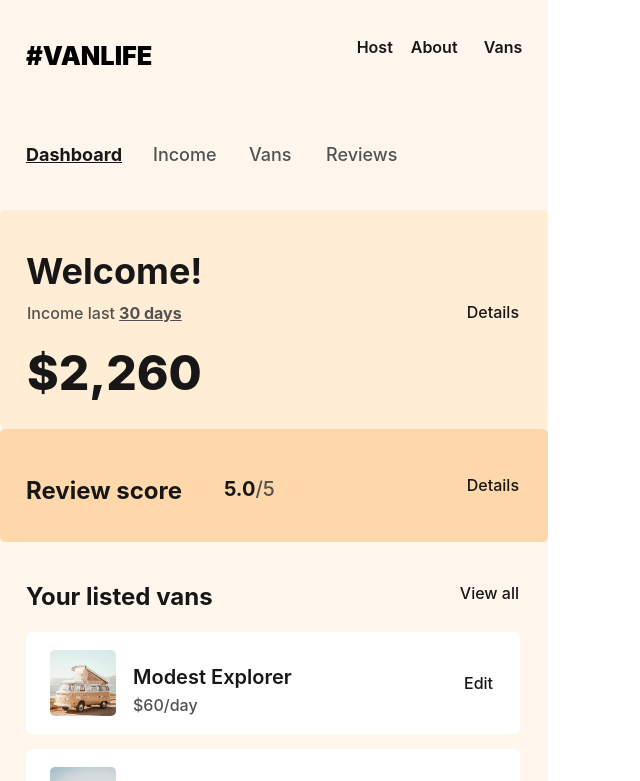
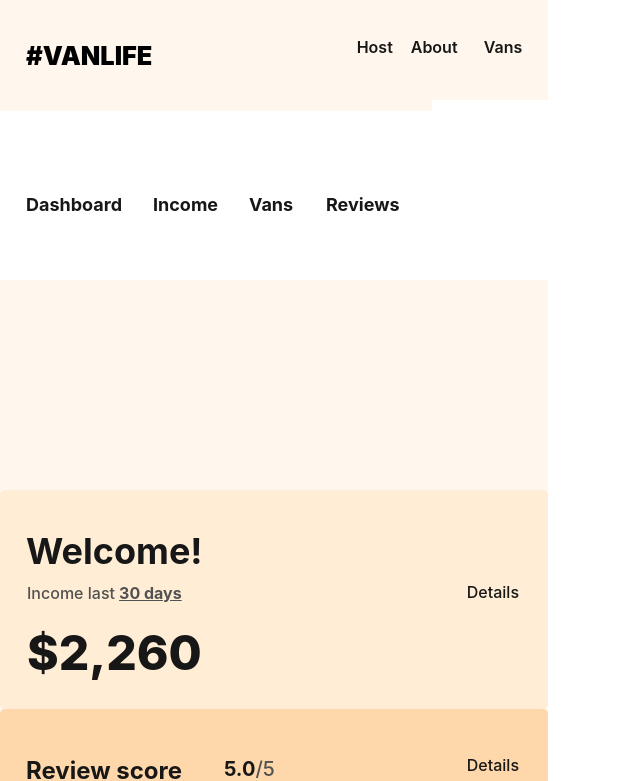
Before and after one commit to bhivgadearav/react-practice, a React app: page /host in a window 1280 px wide. Shown: the top 781 px of the page, without its empty margins (0-640 px from the left). Built offline with nearby package versions, Linux system fonts and the light colour scheme; the HTML template or start-up script is replaced by a standard one.

Commit message:
unifinished css
layout routes added but css collided

```diff
--- /dev/null
+++ b/src/App.css
@@ -0,0 +1,3 @@
+@tailwind base;
+@tailwind components;
+@tailwind utilities;
--- a/src/App.jsx
+++ b/src/App.jsx
@@ -1,5 +1,5 @@
 import { useState } from "react";
-import "./App.scss";
+import "./App.css";
 import Home from "./Home";
 import {BrowserRouter, Routes, Route, Link} from "react-router-dom";
 import About from "./About";
@@ -11,12 +11,13 @@ import HostDashboard from "./HostDashboard";
 import HostVans from "./HostVans";
 import HostReviews from "./HostReviews";
 import HostIncome from "./HostIncome";
+import HostNav from "./HostNav";
 
 function App() {
   return (
     <>
       <BrowserRouter>
-      <div className="w-[548.15px] relative z-10 bg-orange-50">
+      <div className="w-[548.15px] h-[100px] relative z-50 bg-orange-50">
         <header className="pl-[26px] pr-[25.82px] pt-9 pb-[34.62px] left-[0.02px] top-0 absolute bg-orange-50 justify-center items-center gap-[235.21px] inline-flex">
             <Link to='/' className="w-[144.51px] text-black text-[25.35px] font-black font-['Inter'] leading-10">
                 #VANLIFE
@@ -42,10 +43,12 @@ function App() {
         <Route path="/vans/tier/:tier" element={<Vans />} />
         <Route path="*" element={<NotFound />} />
         <Route path="/login" element={<Login />} />
-        <Route path="/host" element={<HostDashboard />} />
-        <Route path="/host/income" element={<HostIncome />} />
-        <Route path="/host/vans" element={<HostVans/>} />
-        <Route path="/host/reviews" element={<HostReviews />} />
+        <Route element={<HostNav />}>
+          <Route path="/host" element={<HostDashboard />} />
+          <Route path="/host/income" element={<HostIncome />} />
+          <Route path="/host/vans" element={<HostVans />} />
+          <Route path="/host/reviews" element={<HostReviews />} />
+        </Route>
       </Routes>
       </BrowserRouter>
     </>
--- a/src/App.scss
+++ /dev/null
@@ -1,6 +0,0 @@
-// Earlier Project
-// #formfile {
-//   display: flex;
-//   justify-content: center;
-//   padding-top: 15%;
-// }
--- a/src/HostDashboard.jsx
+++ b/src/HostDashboard.jsx
@@ -3,19 +3,7 @@ import React from "react";
 export default function HostDashboard(){
     return (
         <>
-        <div className="w-[548px] h-[1096px] relative bg-orange-50">
-            <div className="w-[98px] h-[21px] left-[26px] top-[144px] absolute text-neutral-900 text-lg font-bold font-['Inter'] underline leading-[22.92px]">
-                Dashboard
-            </div>
-            <div className="w-12 h-[21px] left-[249px] top-[144px] absolute text-neutral-600 text-lg font-medium font-['Inter'] leading-[22.92px]">
-                Vans
-            </div>
-            <div className="w-[75px] h-[21px] left-[326px] top-[144px] absolute text-neutral-600 text-lg font-medium font-['Inter'] leading-[22.92px]">
-                Reviews
-            </div>
-            <div className="w-[67px] h-[21px] left-[153px] top-[144px] absolute text-neutral-600 text-lg font-medium font-['Inter'] leading-[22.92px]">
-                Income
-            </div>
+        <div className="w-[548px] h-[1096px] top-[230px] relative bg-orange-50">
             <div className="w-[548px] h-[219px] left-0 top-[210px] absolute bg-orange-100 rounded-[5px]" />
             <div className="w-[548px] h-[113px] left-0 top-[429px] absolute bg-orange-200 rounded-[5px]" />
             <div className="w-[495px] left-[27px] top-[354px] absolute text-neutral-900 text-5xl font-extrabold font-['Inter'] leading-[38px]">
--- a/src/HostIncome.jsx
+++ b/src/HostIncome.jsx
@@ -3,11 +3,7 @@ import React from "react";
 export default function HostIncome(){
     return (
         <>
-        <div className="w-[548px] h-[1405px] relative bg-orange-50">
-        <div className="w-[98px] h-[21px] left-[26px] top-[144px] absolute text-neutral-600 text-lg font-medium font-['Inter'] leading-[22.92px]">Dashboard</div>
-        <div className="w-12 h-[21px] left-[248px] top-[144px] absolute text-neutral-600 text-lg font-medium font-['Inter'] leading-[22.92px]">Vans</div>
-        <div className="w-[75px] h-[21px] left-[324px] top-[144px] absolute text-neutral-600 text-lg font-medium font-['Inter'] leading-[22.92px]">Reviews</div>
-        <div className="w-[67px] h-[21px] left-[152px] top-[144px] absolute text-neutral-900 text-lg font-bold font-['Inter'] underline leading-[22.92px]">Income</div>
+        <div className="w-[548px] h-[1405px] relative bg-orange-50 top-[200px]">
         <div className="w-[156px] left-[26px] top-[222px] absolute text-neutral-900 text-4xl font-bold font-['Inter'] leading-snug">Income</div>
         <div className="w-[190px] left-[27px] top-[287px] absolute">
             <span className="text-neutral-600 text-base font-medium font-['Inter'] leading-snug">Last </span>
--- /dev/null
+++ b/src/HostNav.jsx
@@ -0,0 +1,24 @@
+import React from "react";
+import { Outlet, Link } from "react-router-dom";
+
+export default function HostNav() {
+    return(
+        <>
+        <div className="w-[548px] h-[50px] z-30 top-[-50px] relative bg-orange-50">
+            <Link to='/host' className="w-[98px] h-[21px] left-[26px] top-[144px] absolute text-neutral-900 text-lg font-bold font-['Inter'] leading-[22.92px]">
+                Dashboard
+            </Link>
+            <Link to='/host/vans' className="w-12 h-[21px] left-[249px] top-[144px] absolute text-neutral-900 text-lg font-bold font-['Inter'] leading-[22.92px]">
+                Vans
+            </Link>
+            <Link to='/host/reviews' className="w-[75px] h-[21px] left-[326px] top-[144px] absolute text-neutral-900 text-lg font-bold font-['Inter'] leading-[22.92px]">
+                Reviews
+            </Link>
+            <Link to='/host/income' className="w-[67px] h-[21px] left-[153px] top-[144px] absolute text-neutral-900 text-lg font-bold font-['Inter'] leading-[22.92px]">
+                Income
+            </Link>
+            <Outlet />
+        </div>
+        </>
+    )
+}
--- a/src/HostReviews.jsx
+++ b/src/HostReviews.jsx
@@ -3,11 +3,7 @@ import React from "react";
 export default function HostReviews(){
     return (
         <>
-        <div className="w-[548px] h-[1089px] relative bg-orange-50">
-            <div className="w-[98px] h-[21px] left-[26px] top-[144px] absolute text-neutral-600 text-lg font-medium font-['Inter'] leading-[22.92px]">Dashboard</div>
-            <div className="w-12 h-[21px] left-[248px] top-[144px] absolute text-neutral-600 text-lg font-medium font-['Inter'] leading-[22.92px]">Vans</div>
-            <div className="w-[75px] h-[21px] left-[324px] top-[144px] absolute text-neutral-900 text-lg font-bold font-['Inter'] underline leading-[22.92px]">Reviews</div>
-            <div className="w-[67px] h-[21px] left-[152px] top-[144px] absolute text-neutral-600 text-lg font-medium font-['Inter'] leading-[22.92px]">Income</div>
+        <div className="w-[548px] h-[1089px] relative bg-orange-50 top-[200px]">
             <div className="w-[497.09px] h-[340px] left-[24.91px] top-[218px] absolute">
                 <div className="w-[494.33px] left-0 top-0 absolute text-neutral-900 text-[32px] font-bold font-['Inter'] leading-[33.65px]">
                     Your reviews
--- a/src/HostVans.jsx
+++ b/src/HostVans.jsx
@@ -3,11 +3,7 @@ import React from "react";
 export default function HostVans(){
     return (
         <>
-        <div className="w-[548px] h-[763px] relative bg-orange-50">
-            <div className="w-[98px] h-[21px] left-[26px] top-[144px] absolute text-neutral-600 text-lg font-medium font-['Inter'] leading-[22.92px]">Dashboard</div>
-            <div className="w-12 h-[21px] left-[248px] top-[144px] absolute text-neutral-900 text-lg font-bold font-['Inter'] underline leading-[22.92px]">Vans</div>
-            <div className="w-[75px] h-[21px] left-[324px] top-[144px] absolute text-neutral-600 text-lg font-medium font-['Inter'] leading-[22.92px]">Reviews</div>
-            <div className="w-[67px] h-[21px] left-[152px] top-[144px] absolute text-neutral-600 text-lg font-medium font-['Inter'] leading-[22.92px]">Income</div>
+        <div className="w-[548px] h-[763px] relative bg-orange-50 top-[200px]">
             <div className="w-[548px] h-[75px] pl-[106px] pr-[106.13px] pt-[25.68px] pb-[25.40px] left-0 top-[688px] absolute bg-neutral-800 justify-center items-center inline-flex">
                 <div className="w-[335.87px] h-[23.92px] text-center text-neutral-400 text-sm font-medium font-['Inter'] leading-[22.92px]">Ⓒ 2022 #VANLIFE</div>
             </div>
```
